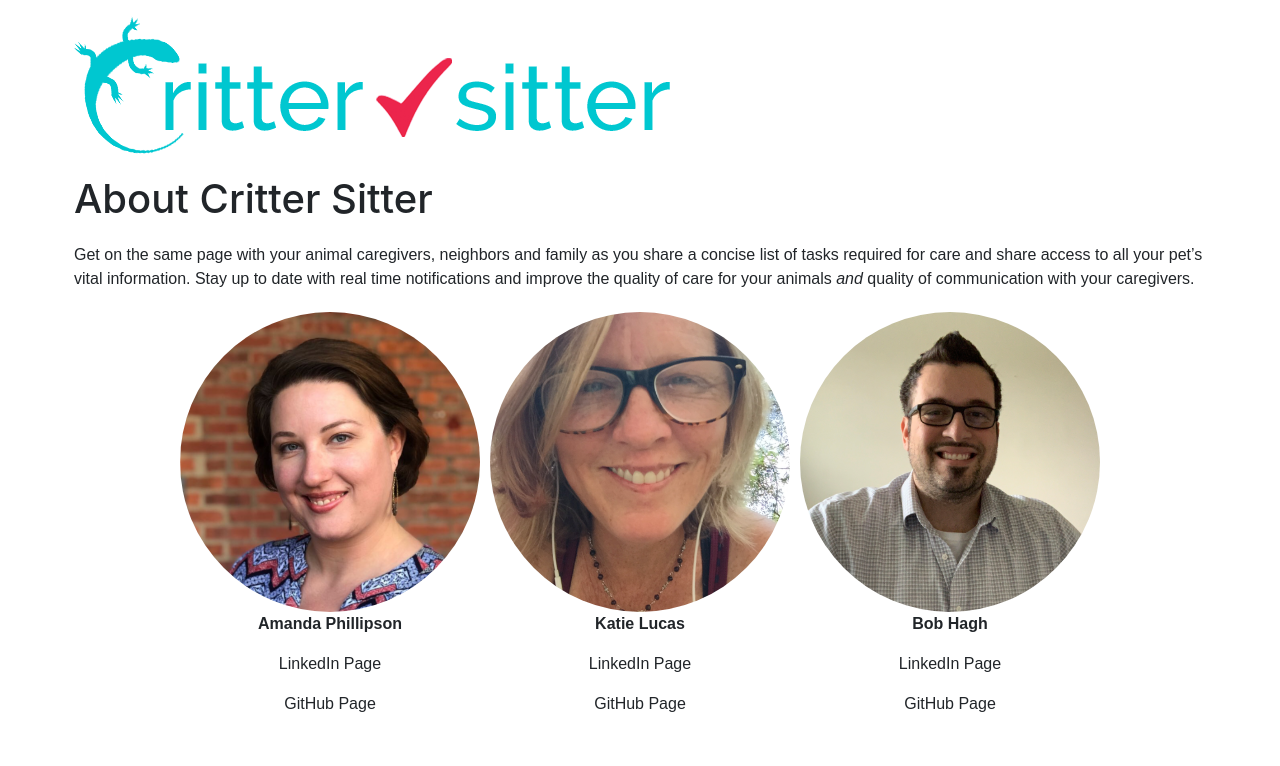
After one commit to pet-pal-project/petpal, a Django app: page /about in a window 1280 px wide. The commit adds this page. Shown: the top 766 px of the page. Run offline with Django 3.2, Linux system fonts and the light colour scheme; some libraries are stand-ins or nearby versions.

Commit message:
about page

```diff
--- a/core/views.py
+++ b/core/views.py
@@ -570,3 +570,7 @@ def delete_account(request,pk):
        'user': user,
     }
     return render(request, 'delete-account.html', context)
+
+def about(request,):
+
+    return render(request, 'about.html')
--- a/petpal/urls.py
+++ b/petpal/urls.py
@@ -42,7 +42,7 @@ urlpatterns += [
     path('login/', auth_views.LoginView.as_view(template_name='registration/login.html'), name='login'),
     path('delete-pet/<int:pk>', views.delete_pet, name='delete-pet'),
     path('delete-account/<int:pk>', views.delete_account, name='delete-account'),
-
+    path('about', views.about, name='about'),
 
 
 ]
--- /dev/null
+++ b/templates/about.html
@@ -0,0 +1,48 @@
+{% extends "base.html" %}
+{% load crispy_forms_tags %}
+{% load static %}
+
+
+
+{% block content %}
+<h1>About Critter Sitter</h1>
+<p>Get on the same page with your animal caregivers, neighbors and family as you share a concise list of tasks required for care and share access to all your pet’s vital information. Stay up to date with real time notifications and improve the quality of care for your animals <em>and</em> quality of communication with your caregivers.</p>
+
+<section>
+        <div class="pet-display-desktop">
+
+                <div>
+                    <div class="pet-display">
+                        <img class="pet-image-homepage" src="{% static './amanda.jpg' %}">
+                        <p><strong>Amanda Phillipson</strong></a>
+                        <p>LinkedIn Page</p>
+                        <p>GitHub Page</p>
+                    </div>
+                </div>
+
+
+
+                <div>
+                    <div class="pet-display">
+                        <img class="pet-image-homepage" src="{% static './katie.jpg' %}">
+                        <p><strong>Katie Lucas</strong></a>
+                        <p>LinkedIn Page</p>
+                        <p>GitHub Page</p>
+                    </div>
+                </div>
+
+
+
+                <div>
+                    <div class="pet-display">
+                        <img class="pet-image-homepage" src="{% static './bob.jpg' %}">
+                        <p><strong>Bob Hagh</strong></a>
+                        <p>LinkedIn Page</p>
+                        <p>GitHub Page</p>
+                    </div>
+                </div>
+
+        </div>
+</section>
+
+{% endblock %}
--- a/templates/base.html
+++ b/templates/base.html
@@ -57,7 +57,7 @@
     {% if request.user.is_authenticated %}
 
     <nav class="navbar navbar-expand-lg navbar-light bg-light">
-        <a class="navbar-brand" href="#">Welcome {{ request.user }}!</a>
+        <a class="navbar-brand" href="">Welcome {{ request.user }}!</a>
         <button class="navbar-toggler" type="button" data-toggle="collapse" data-target="#navbarNavDropdown" aria-controls="navbarNavDropdown" aria-expanded="false" aria-label="Toggle navigation">
           <span class="navbar-toggler-icon"></span>
         </button>
@@ -73,6 +73,9 @@
             <li class="nav-item">
               <a class="nav-link" href="/accounts/logout">Logout</a>
             </li>
+            <li class="nav-item">
+                <a class="nav-link" href="/about">About</a>
+              </li>
           </ul>
         </div>
         </nav>
--- a/templates/pet-detail.html
+++ b/templates/pet-detail.html
@@ -151,7 +151,8 @@
                             {% endif %}
 
                         {% endfor %}
-                        <input type="text" name="comment" class="form-control" placeholder="Enter additional comments here" id="comment"><br>
+                    <textarea rows="4" cols="30" name="comment" class="form-control" id="comment">Enter additional comments here.</textarea>
+                    <br>
                     <button type="submit" class="btn btn-info" name="submit-checklist">Update Checklist</button>
                     </form>
                     </section>
```
Also changed, not shown: core/static/amanda.jpg (added), core/static/bob.jpg (added), core/static/katie.jpg (added).
